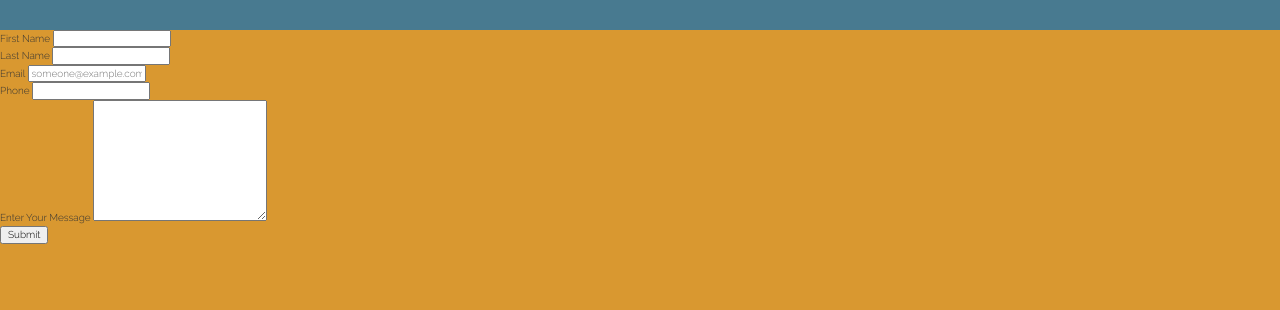
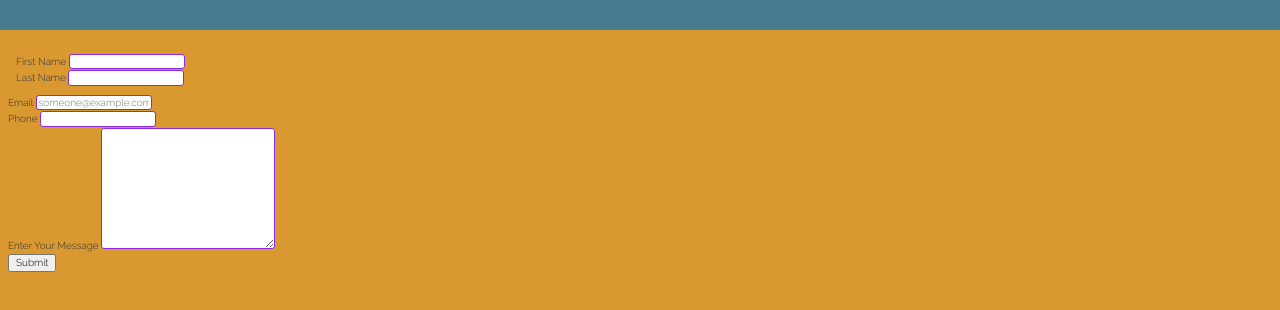
Before and after one commit to Claim-Academy-JS/recap-hws-cfzahner, a website: page contact.html in a window 1280 px wide. Shown: the part 54-364 px from the top of the page. Drawn offline with nearby package versions, Linux system fonts and the light colour scheme.

Commit message:
Finalize contactme

```diff
--- a/style.css
+++ b/style.css
@@ -61,10 +61,29 @@ nav ul{
   margin-top: 0em;
 }
 
+footer: {
+  padding: 1rem;
+}
+
+form {
+  padding: 1rem 0.5rem;
+}
+
+form > .flex {
+  margin: 0.5rem;
+}
+
+input,
+textarea {
+border: solid thin blueviolet;
+border-radius: 3px;
+}
+
 .button {
   background-color: salmon;
   min-width: 2rem;
   padding: 1rem;
+  text-transform: uppercase;
 }
 
 .flex-flex-direction--column {
@@ -125,9 +144,6 @@ header {
   padding: 1rem;
 }
 
-
-
-
 img {
   height: auto;
   max-width: 100%;
```
